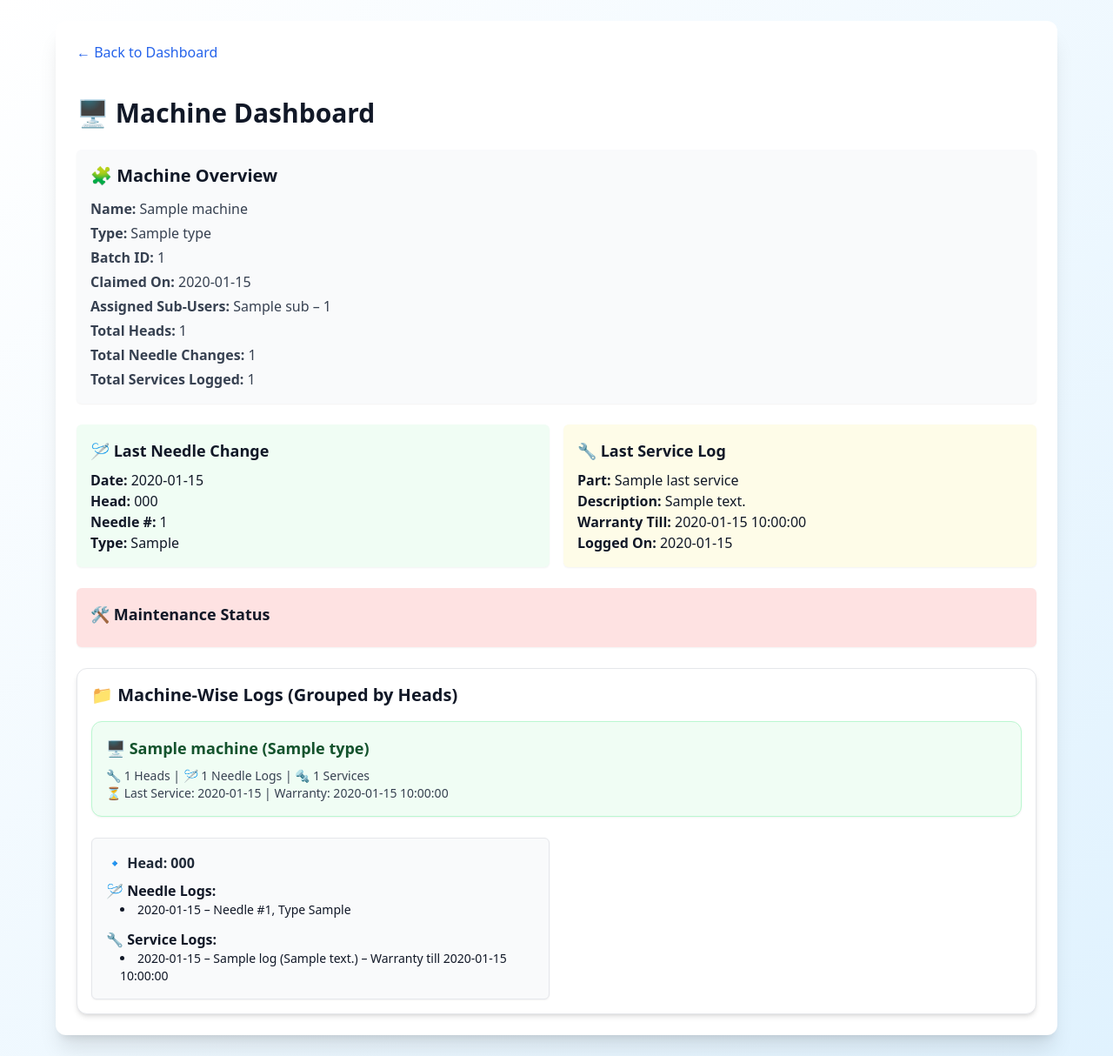
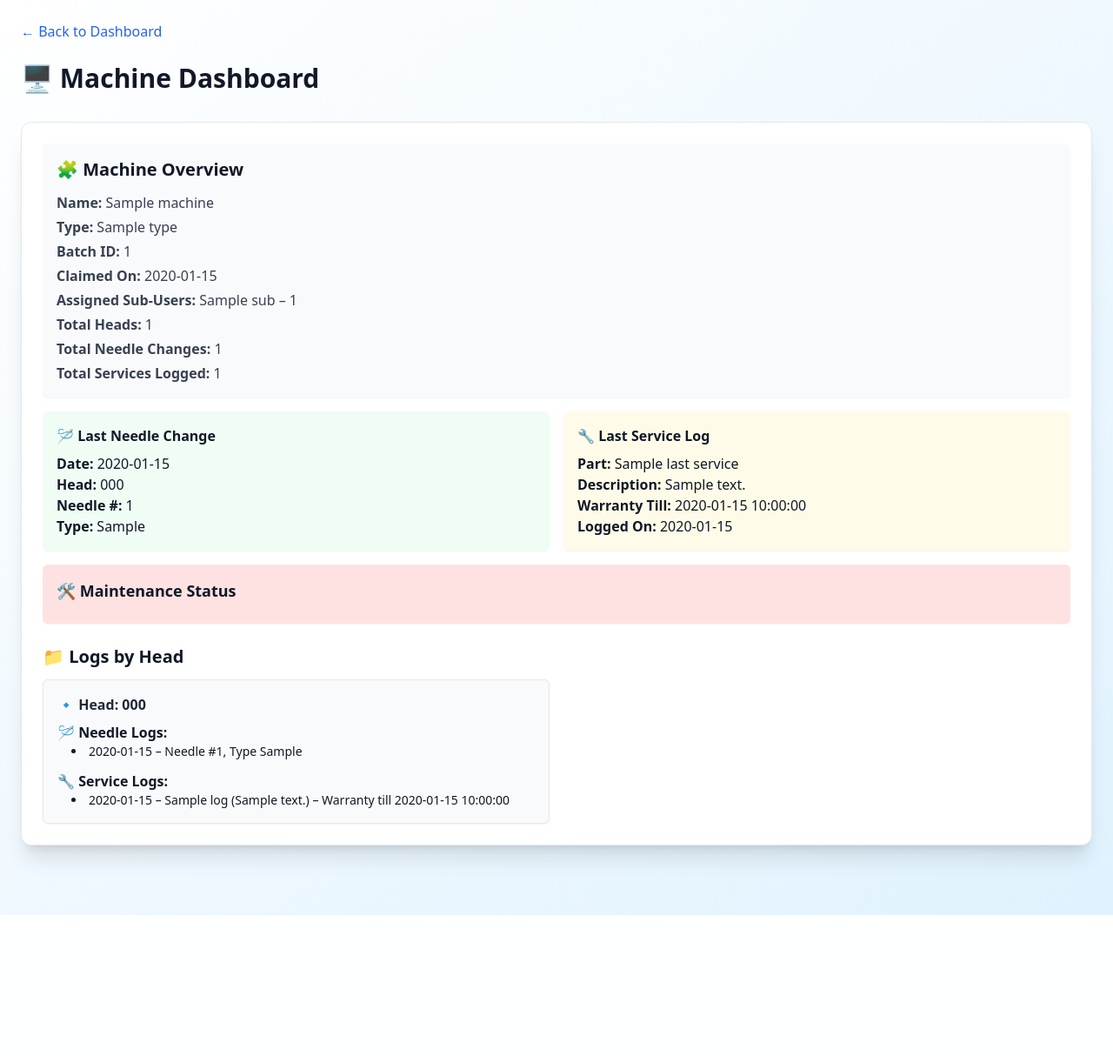
Before and after one commit to gigtarget/maintaineh, a Python web app: template app/templates/machine_dashboard.html in a window 1280 px wide. Shown: the whole page at 87% size. After the commit the page ends 1052 px from the top, so only its background shows below. Run offline with Jinja, Linux system fonts and the light colour scheme; the template is opened without the code that fills it: most values are stand-ins (such as "Sample title", 1, 10 or a date in 2020); some libraries are stand-ins or nearby versions.

Commit message:
Update machine_dashboard.html

```diff
--- a/app/templates/machine_dashboard.html
+++ b/app/templates/machine_dashboard.html
@@ -6,93 +6,83 @@
   <script src="https://cdn.tailwindcss.com"></script>
 </head>
 <body class="bg-gradient-to-br from-white to-sky-100 min-h-screen text-gray-900 p-6">
-  <div class="max-w-6xl mx-auto bg-white rounded-xl shadow-xl p-6 space-y-6">
+  <a href="{{ url_for('routes.user_dashboard') }}" class="inline-block mb-6 text-blue-600 hover:underline">&larr; Back to Dashboard</a>
+  <h1 class="text-3xl font-bold mb-8">🖥️ Machine Dashboard</h1>
 
-    <a href="{{ url_for('routes.user_dashboard') }}" class="inline-block mb-4 text-blue-600 hover:underline">&larr; Back to Dashboard</a>
+  {% for data in machines_data %}
+  <div class="mb-14 bg-white rounded-xl shadow-xl p-6 border border-gray-200">
 
-    <h1 class="text-3xl font-bold mb-6">🖥️ Machine Dashboard</h1>
-
-    <!-- 🧩 Machine Overview -->
-    <div class="bg-gray-50 p-4 rounded-md shadow-sm">
+    <!-- Machine Overview -->
+    <div class="bg-gray-50 p-4 rounded-md shadow-sm mb-4">
       <h2 class="text-xl font-semibold mb-3">🧩 Machine Overview</h2>
       <ul class="space-y-1 text-gray-700">
-        <li><strong>Name:</strong> {{ machine.name }}</li>
-        <li><strong>Type:</strong> {{ machine.type }}</li>
-        <li><strong>Batch ID:</strong> {{ batch.id }}</li>
-        <li><strong>Claimed On:</strong> {{ batch.created_at.date() }}</li>
+        <li><strong>Name:</strong> {{ data.machine.name }}</li>
+        <li><strong>Type:</strong> {{ data.machine.type }}</li>
+        <li><strong>Batch ID:</strong> {{ data.batch.id }}</li>
+        <li><strong>Claimed On:</strong> {{ data.batch.created_at.date() }}</li>
         <li><strong>Assigned Sub-Users:</strong>
-          {% for sub in subusers %}
-            {{ sub.name }} – {{ sub.static_id }}{% if not loop.last %}, {% endif %}
+          {% if data.subusers %}
+            {% for sub in data.subusers %}
+              {{ sub.name }} – {{ sub.static_id }}{% if not loop.last %}, {% endif %}
+            {% endfor %}
           {% else %}
             <span class="italic text-gray-500">N/A</span>
-          {% endfor %}
+          {% endif %}
         </li>
-        <li><strong>Total Heads:</strong> {{ grouped_logs|length }}</li>
-        <li><strong>Total Needle Changes:</strong> {{ needle_logs|length }}</li>
-        <li><strong>Total Services Logged:</strong> {{ service_logs|length }}</li>
+        <li><strong>Total Heads:</strong> {{ data.grouped_logs|length }}</li>
+        <li><strong>Total Needle Changes:</strong> {{ data.total_needle_changes }}</li>
+        <li><strong>Total Services Logged:</strong> {{ data.total_services_logged }}</li>
       </ul>
     </div>
 
-    <!-- 🧰 Latest Activity -->
-    <div class="grid grid-cols-1 sm:grid-cols-2 gap-4">
+    <!-- Latest Activities -->
+    <div class="grid grid-cols-1 sm:grid-cols-2 gap-4 mb-4">
       <div class="bg-green-50 p-4 rounded-md shadow-sm">
-        <h2 class="text-lg font-semibold mb-2">🪡 Last Needle Change</h2>
-        {% if last_needle %}
-          <p><strong>Date:</strong> {{ last_needle.timestamp.date() }}</p>
-          <p><strong>Head:</strong> {{ last_needle.sub_tag.tag_code }}</p>
-          <p><strong>Needle #:</strong> {{ last_needle.needle_number }}</p>
-          <p><strong>Type:</strong> {{ last_needle.needle_type }}</p>
+        <h3 class="font-semibold mb-2">🪡 Last Needle Change</h3>
+        {% if data.last_needle %}
+          <p><strong>Date:</strong> {{ data.last_needle.timestamp.date() }}</p>
+          <p><strong>Head:</strong> {{ data.last_needle.sub_tag.tag_code }}</p>
+          <p><strong>Needle #:</strong> {{ data.last_needle.needle_number }}</p>
+          <p><strong>Type:</strong> {{ data.last_needle.needle_type }}</p>
         {% else %}
-          <p class="text-gray-500 italic">No needle changes recorded yet.</p>
+          <p class="italic text-gray-500">No needle changes recorded.</p>
         {% endif %}
       </div>
       <div class="bg-yellow-50 p-4 rounded-md shadow-sm">
-        <h2 class="text-lg font-semibold mb-2">🔧 Last Service Log</h2>
-        {% if last_service %}
-          <p><strong>Part:</strong> {{ last_service.part_name }}</p>
-          <p><strong>Description:</strong> {{ last_service.description }}</p>
-          <p><strong>Warranty Till:</strong> {{ last_service.warranty_till }}</p>
-          <p><strong>Logged On:</strong> {{ last_service.timestamp.date() }}</p>
+        <h3 class="font-semibold mb-2">🔧 Last Service Log</h3>
+        {% if data.last_service %}
+          <p><strong>Part:</strong> {{ data.last_service.part_name }}</p>
+          <p><strong>Description:</strong> {{ data.last_service.description }}</p>
+          <p><strong>Warranty Till:</strong> {{ data.last_service.warranty_till }}</p>
+          <p><strong>Logged On:</strong> {{ data.last_service.timestamp.date() }}</p>
         {% else %}
-          <p class="text-gray-500 italic">No service logs recorded yet.</p>
+          <p class="italic text-gray-500">No service logs recorded.</p>
         {% endif %}
       </div>
     </div>
 
-    <!-- ⚠️ Maintenance & Warranty Status -->
-    <div class="p-4 rounded-md shadow-sm {% if maintenance_ok %}bg-green-100{% else %}bg-red-100{% endif %}">
-      <h2 class="text-lg font-semibold mb-2">🛠️ Maintenance Status</h2>
-      {% if maintenance_ok %}
+    <!-- Maintenance Status -->
+    <div class="p-4 rounded-md shadow-sm {% if data.maintenance_ok %}bg-green-100{% else %}bg-red-100{% endif %} mb-6">
+      <h3 class="text-lg font-semibold mb-2">🛠️ Maintenance Status</h3>
+      {% if data.maintenance_ok %}
         <p class="text-green-800">✅ All good. No upcoming warranty or service issues.</p>
       {% else %}
         <ul class="list-disc list-inside text-red-700">
-          {% if warranty_warning %}
+          {% if data.warranty_warning %}
             <li>⚠️ Warranty is expiring soon.</li>
           {% endif %}
-          {% if stale_service_warning %}
+          {% if data.stale_service_warning %}
             <li>⚠️ No service logged in the past 60 days.</li>
           {% endif %}
         </ul>
       {% endif %}
     </div>
 
-    <!-- ✅ Logs Grouped by Heads (Open View) -->
-    <div class="bg-white rounded-xl border p-4 shadow-md mt-10">
-      <h2 class="text-xl font-bold mb-4">📁 Machine-Wise Logs (Grouped by Heads)</h2>
-
-      <div class="bg-green-50 border border-green-200 rounded-xl p-4 mb-6 shadow-sm">
-        <h3 class="text-lg font-semibold text-green-900 mb-2">🖥️ {{ machine.name }} ({{ machine.type }})</h3>
-        <p class="text-sm text-gray-700">
-          🔧 {{ grouped_logs|length }} Heads |
-          🪡 {{ needle_logs|length }} Needle Logs |
-          🔩 {{ service_logs|length }} Services<br>
-          ⏳ Last Service: {{ last_service.timestamp.date() if last_service else "N/A" }} |
-          Warranty: {{ last_service.warranty_till if last_service and last_service.warranty_till else "N/A" }}
-        </p>
-      </div>
-
+    <!-- Logs Grouped by Heads -->
+    <div>
+      <h3 class="text-xl font-bold mb-3">📁 Logs by Head</h3>
       <div class="grid grid-cols-1 md:grid-cols-2 gap-4">
-        {% for group in grouped_logs.values() %}
+        {% for head_id, group in data.grouped_logs.items() %}
         <div class="bg-gray-50 border border-gray-200 rounded-md p-4 shadow-sm">
           <h4 class="font-semibold text-gray-800 mb-2">🔹 Head: {{ group.tag.tag_code }}</h4>
 
@@ -127,5 +117,6 @@
     </div>
 
   </div>
+  {% endfor %}
 </body>
 </html>
```
